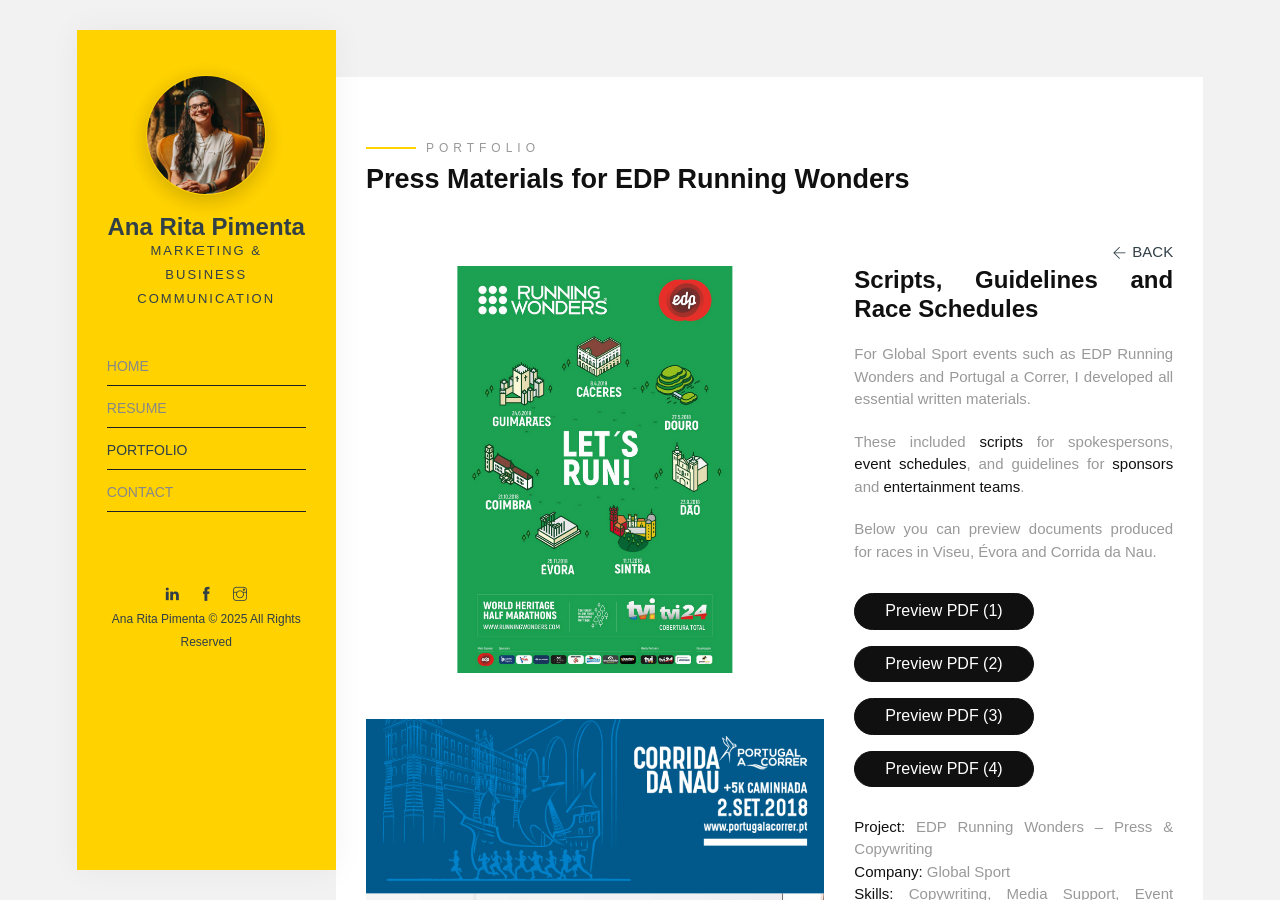
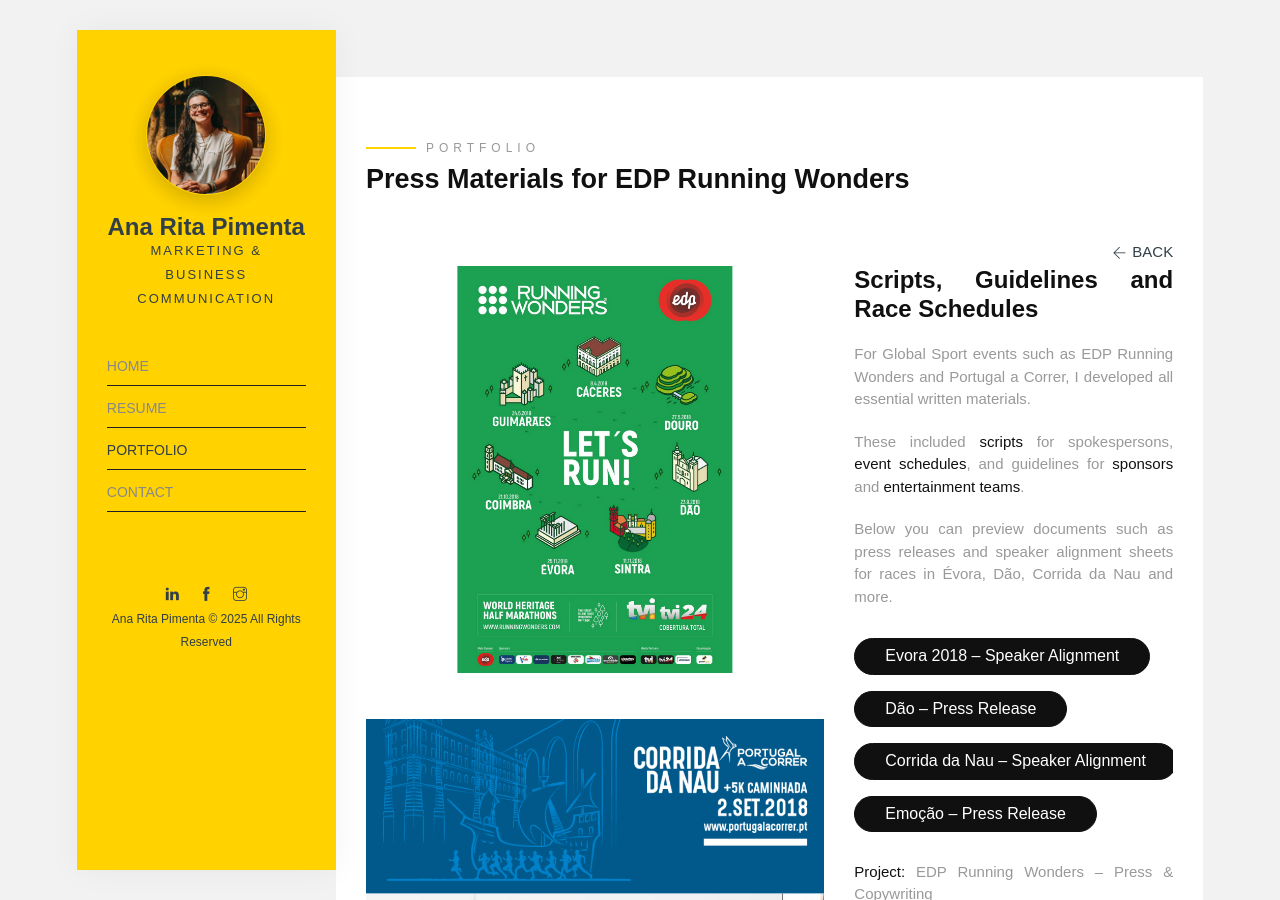
Before and after one commit to anaritapimenta/anaritapimenta.github.io, a Jekyll site: the page built from portfolio/edp-running-wonders-and-portugal-a-correr-press-media/index.html, in a window 1280 px wide and 900 px high. Built offline with Jekyll 4.4.1, drawn with Linux system fonts in a browser that asks for light colours; some web fonts are replaced.

Commit message:
Update index.html

```diff
--- a/portfolio/edp-running-wonders-and-portugal-a-correr-press-media/index.html
+++ b/portfolio/edp-running-wonders-and-portugal-a-correr-press-media/index.html
@@ -46,7 +46,7 @@
         <figure>
           <img
             class="img-fluid mb-30"
-            src="{{ 'assets/img/portfolio/project-7/1.png' | prepend: site.baseurl | prepend: site.url }}"
+            src="/assets/img/portfolio/project-7/1.png"
             alt="Runner at EDP Running Wonders event"
             width="1000"
             height="667"
@@ -56,7 +56,7 @@
         <figure>
           <img
             class="img-fluid mb-30"
-            src="{{ 'assets/img/portfolio/project-7/2.png' | prepend: site.baseurl | prepend: site.url }}"
+            src="/assets/img/portfolio/project-7/2.png"
             alt="Press coverage at Portugal a Correr event"
             width="1000"
             height="667"
@@ -80,37 +80,40 @@
             </p>
 
             <p>
-              Below you can preview documents produced for races in Viseu, Évora and Corrida da Nau.
+              Below you can preview documents such as press releases and speaker alignment sheets for races in Évora, Dão, Corrida da Nau and more.
             </p>
 
-            <!-- Preview Buttons -->
+            <!-- PDF Buttons with updated names -->
             <input
               class="preview-button"
               type="button"
-              value="Preview PDF (1)"
-              onclick="window.open('{{ 'assets/pdf/preview-1.pdf' | prepend: site.baseurl | prepend: site.url }}','_blank')"
-              aria-label="Open PDF preview 1"
+              value="Evora 2018 – Speaker Alignment"
+              onclick="window.open('/portfolio/edp-running-wonders-and-portugal-a-correr-press-media/alignment-speaker-evora-2018.pdf','_blank')"
+              aria-label="Open Evora speaker alignment PDF"
             /><br />
+
             <input
               class="preview-button"
               type="button"
-              value="Preview PDF (2)"
-              onclick="window.open('{{ 'assets/pdf/preview-2.pdf' | prepend: site.baseurl | prepend: site.url }}','_blank')"
-              aria-label="Open PDF preview 2"
+              value="Dão – Press Release"
+              onclick="window.open('/portfolio/edp-running-wonders-and-portugal-a-correr-press-media/dao-press-release.pdf','_blank')"
+              aria-label="Open Dão press release PDF"
             /><br />
+
             <input
               class="preview-button"
               type="button"
-              value="Preview PDF (3)"
-              onclick="window.open('{{ 'assets/pdf/preview-3.pdf' | prepend: site.baseurl | prepend: site.url }}','_blank')"
-              aria-label="Open PDF preview 3"
+              value="Corrida da Nau – Speaker Alignment"
+              onclick="window.open('/portfolio/edp-running-wonders-and-portugal-a-correr-press-media/alignment-speaker-nau.pdf','_blank')"
+              aria-label="Open Nau speaker alignment PDF"
             /><br />
+
             <input
               class="preview-button"
               type="button"
-              value="Preview PDF (4)"
-              onclick="window.open('{{ 'assets/pdf/preview-4.pdf' | prepend: site.baseurl | prepend: site.url }}','_blank')"
-              aria-label="Open PDF preview 4"
+              value="Emoção – Press Release"
+              onclick="window.open('/portfolio/edp-running-wonders-and-portugal-a-correr-press-media/emocao-press-release.pdf','_blank')"
+              aria-label="Open Emoção press release PDF"
             /><br /><br />
 
             <p>
```
Also changed, not shown: other parts of portfolio/edp-running-wonders-and-portugal-a-correr-press-media/index.html (+1 -1 lines).
